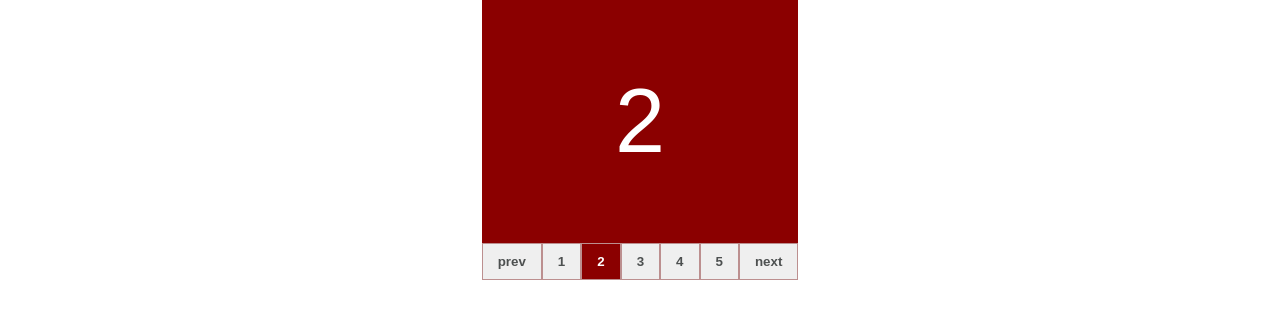
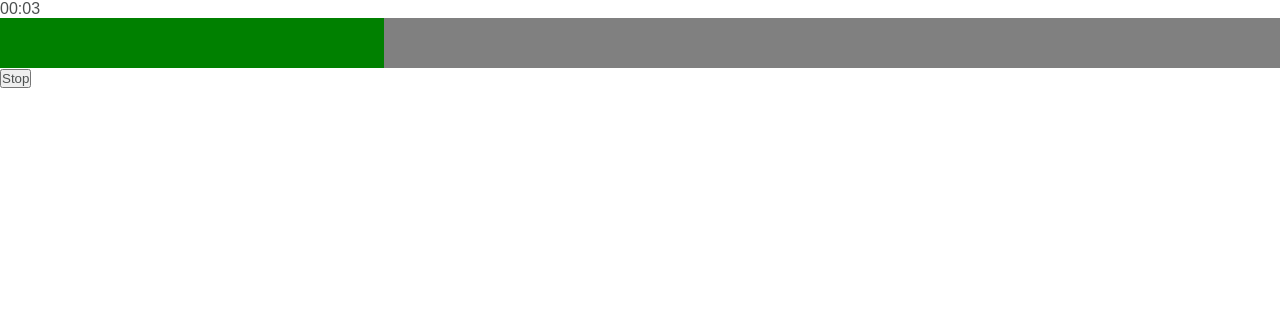
Before and after one commit to NazarNA/IncoraCodingCamp2021React, a React (Create React App) app: page / in a window 1280 px wide. Shown: the top 318 px of the page. Built offline with nearby package versions, Linux system fonts and the light colour scheme.

Commit message:
add moment.js to timer

```diff
--- a/package.json
+++ b/package.json
@@ -11,6 +11,7 @@
     "@types/react": "^17.0.0",
     "@types/react-dom": "^17.0.0",
     "classnames": "^2.2.6",
+    "moment": "^2.29.1",
     "node-sass": "^5.0.0",
     "react": "^17.0.1",
     "react-dom": "^17.0.1",
--- a/src/App.tsx
+++ b/src/App.tsx
@@ -1,40 +1,21 @@
-import React from 'react';
-import Pagination from './components/Pagination/Pagination';
+import React, { useState } from 'react';
 
-import styles from './components/Pagination/Pagination.module.scss';
 import './App.scss';
+import Timer from './components/Timer/Timer';
 
 function App() {
-  const [currentPage, setCurrentPage] = React.useState(1);
-
-  const onChangePageHandler = (page: number) => {
-    setCurrentPage(page);
-  };
-
-  const incrementPage = () => {
-    setCurrentPage(currentPage + 1);
-  };
-
-  const decrementPage = () => {
-    setCurrentPage(currentPage - 1);
-  };
+  const [time, setTime] = useState(10 * 1000);
+  const [step, setStep] = useState(1000);
 
   return (
     <div>
-      <Pagination
-        totalItems={50}
-        perPage={10}
-        withActions={true}
-        classes={{
-          btn: styles.btn,
-          paginationWrapper: styles.paginationWrapper,
-          activeBtn: styles.active,
-          pageView: styles.pageView
-        }}
-        activePage={currentPage}
-        onChangePage={onChangePageHandler}
-        incrementPage={incrementPage}
-        decrementPage={decrementPage}
+      <Timer
+        time={time}
+        step={step}
+        autostart={true}
+        onTimeEnd={() => {}}
+        onTimePause={() => {}}
+        onTimeStart={() => {}}
       />
     </div>
   );
--- a/src/components/Pagination/Pagination.module.scss
+++ /dev/null
@@ -1,30 +0,0 @@
-body {
-  display: flex;
-  justify-content: center;
-  align-items: center;
-
-  .paginationWrapper {
-    display: flex;
-    flex-direction: column;
-
-    .pageView {
-      font-size: 90px;
-      color: white;
-      background-color: darkred;
-      text-align: center;
-      padding: 70px 0;
-    }
-
-    .btn {
-      padding: 10px 15px;
-      border: solid rosybrown 1px;
-      font-weight: bolder;
-      cursor: pointer;
-      outline: none;
-      &.active {
-        background-color: darkred;
-        color: white;
-      }
-    }
-  }
-}
--- a/src/components/Pagination/Pagination.tsx
+++ /dev/null
@@ -1,69 +0,0 @@
-import React from 'react';
-import cn from 'classnames';
-
-interface PaginationProps {
-  activePage: number;
-  totalItems: number;
-  perPage: number;
-  withActions?: boolean;
-  classes?: {
-    btn?: string;
-    activeBtn?: string;
-    paginationWrapper?: string;
-    pageView?: string;
-  };
-  onChangePage: (newPage: number) => void;
-  decrementPage: () => void;
-  incrementPage: () => void;
-}
-
-const Pagination = ({
-  activePage,
-  totalItems,
-  perPage,
-  withActions,
-  classes,
-  onChangePage,
-  decrementPage,
-  incrementPage
-}: PaginationProps) => {
-  const totalPages: number = Math.ceil(totalItems / perPage);
-  const lastIndex: number = totalPages - 1;
-
-  return (
-    <div className={classes?.paginationWrapper}>
-      <div className={classes?.pageView}>{activePage + 1}</div>
-      <div>
-        {withActions && (
-          <button
-            disabled={activePage === 0 ? true : false}
-            className={cn(classes?.btn)}
-            onClick={decrementPage}
-          >
-            prev
-          </button>
-        )}
-        {Array.from({ length: totalPages }).map((page: any, index: number) => (
-          <button
-            onClick={() => onChangePage(index)}
-            className={cn(classes?.btn, { [classes?.activeBtn || '']: index === activePage })}
-            key={index}
-          >
-            {index + 1}
-          </button>
-        ))}
-        {withActions && (
-          <button
-            onClick={incrementPage}
-            disabled={activePage === lastIndex ? true : false}
-            className={classes?.btn}
-          >
-            next
-          </button>
-        )}
-      </div>
-    </div>
-  );
-};
-
-export default Pagination;
--- /dev/null
+++ b/src/components/Timer/Timer.module.scss
@@ -0,0 +1,6 @@
+.timer {
+  height: 50px;
+  background-color: darkorange;
+  width: 100%;
+  appearance: none;
+}
--- /dev/null
+++ b/src/components/Timer/Timer.tsx
@@ -0,0 +1,59 @@
+import React, { useState, useEffect } from 'react';
+import moment from 'moment';
+
+import styles from './Timer.module.scss';
+
+interface TimerProps {
+  time: number;
+  step: number;
+  autostart: boolean;
+  onTimeStart: () => void;
+  onTimeEnd: () => void;
+  onTimePause: () => void;
+}
+
+const Timer = ({ time, step, onTimeEnd, onTimePause, onTimeStart, autostart }: TimerProps) => {
+  const [intervalId, setIntervalId] = useState();
+  const [start, setStart] = useState<boolean>(false);
+  let [value, setValue] = useState<number>(time);
+
+  const onTick = (): void => {
+    setValue(prev => prev - step);
+  };
+
+  const onStart = (): void => {
+    const interval: any = setInterval(onTick, step);
+    setIntervalId(interval);
+    setStart(true);
+  };
+
+  const onStop = (): void => {
+    setStart(false);
+    clearInterval(intervalId);
+  };
+
+  useEffect(() => {
+    if (autostart) {
+      const interval: any = setInterval(onTick, step);
+      setStart(true);
+      setIntervalId(interval);
+    }
+    return () => clearInterval(intervalId);
+  }, [autostart]);
+
+  useEffect(() => {
+    if (value <= 0) {
+      clearInterval(intervalId);
+    }
+  }, [value]);
+
+  return (
+    <div>
+      <div>{moment.utc(value).format('mm:ss')}</div>
+      <progress className={styles.timer} value={value} max={time}></progress>
+      {start ? <button onClick={onStop}>Stop</button> : <button onClick={onStart}>Start</button>}
+    </div>
+  );
+};
+
+export default Timer;
```
Also changed, not shown: 1 other file (tests, documents, lock files or other folders).
